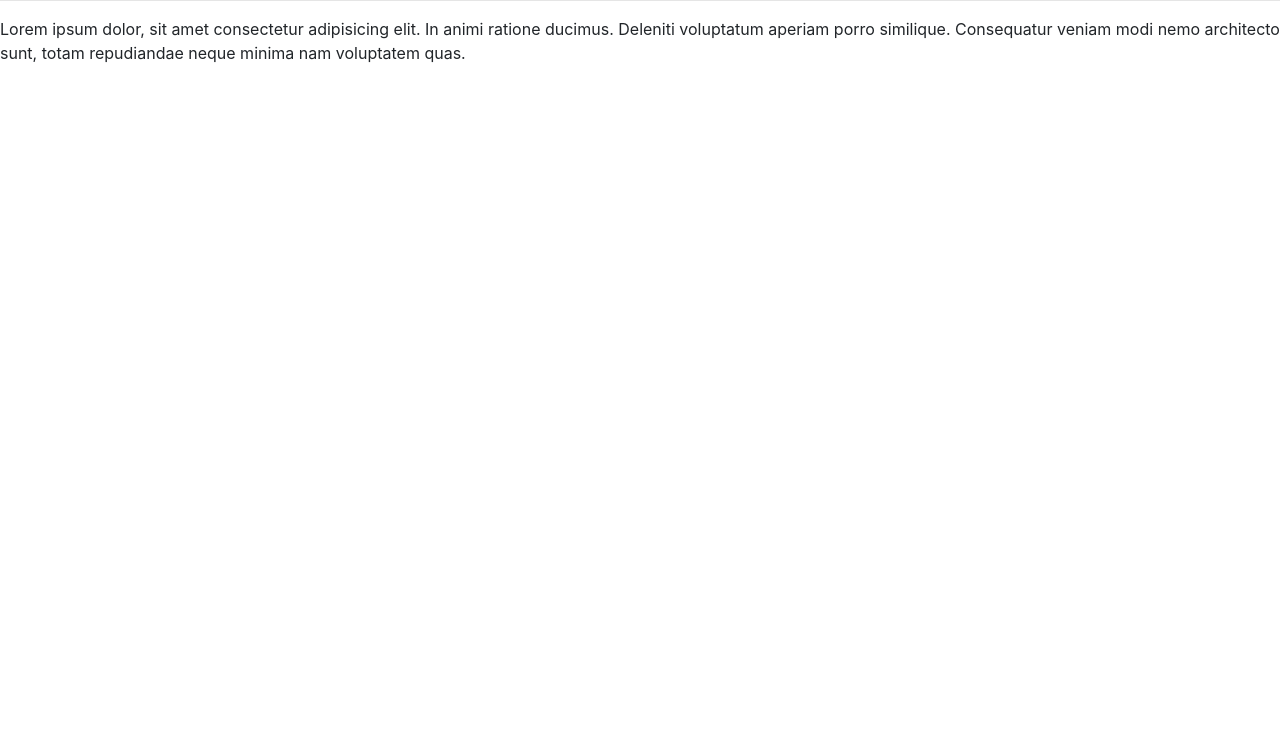
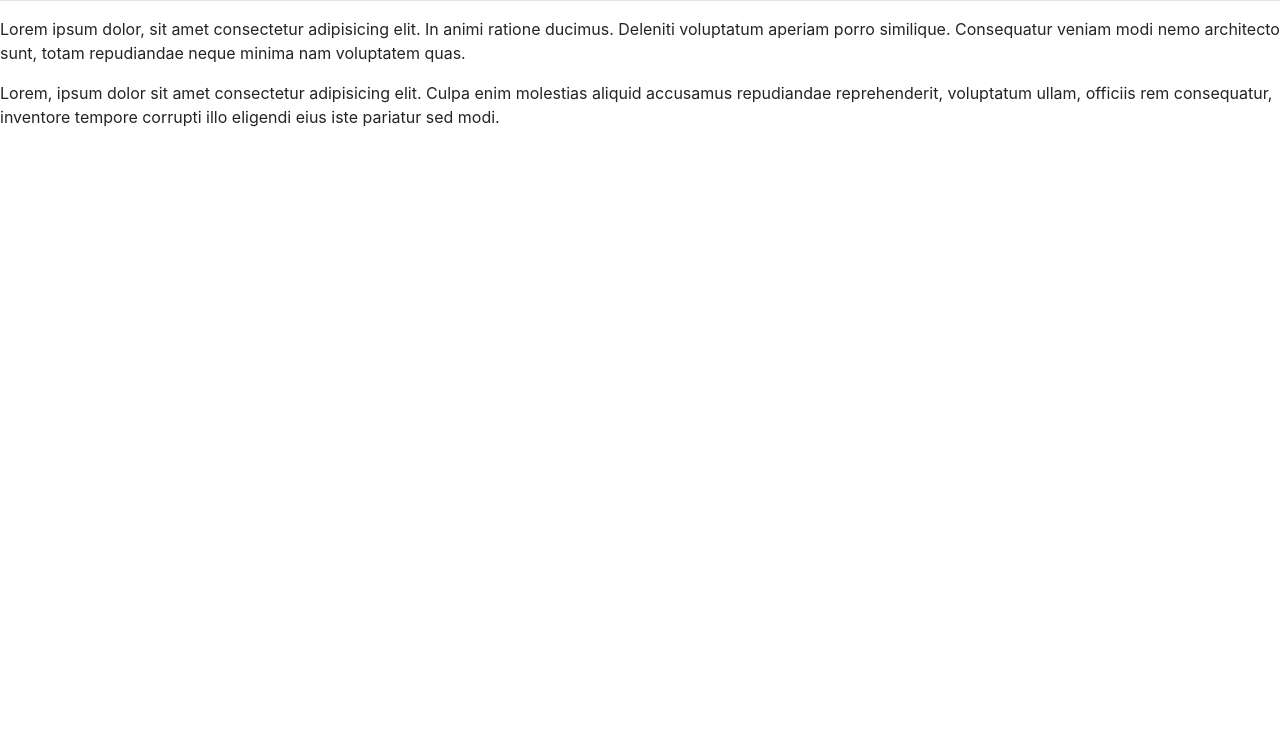
Before and after one commit to gustavoandriani/Aprendendo-Git, a plain HTML site: page site-exemplo/index.html in a window 1280 px wide. Shown: the part 64-800 px from the top of the page. Drawn offline with nearby package versions, Linux system fonts and the light colour scheme.

Commit message:
texto adicionado

```diff
--- a/site-exemplo/index.html
+++ b/site-exemplo/index.html
@@ -13,6 +13,7 @@
       <h1>Olá, mundo!</h1>
       <hr>
       <p>Lorem ipsum dolor, sit amet consectetur adipisicing elit. In animi ratione ducimus. Deleniti voluptatum aperiam porro similique. Consequatur veniam modi nemo architecto sunt, totam repudiandae neque minima nam voluptatem quas.</p>
+      <p>Lorem, ipsum dolor sit amet consectetur adipisicing elit. Culpa enim molestias aliquid accusamus repudiandae reprehenderit, voluptatum ullam, officiis rem consequatur, inventore tempore corrupti illo eligendi eius iste pariatur sed modi.</p>
     <!-- Optional JavaScript -->
     <!-- jQuery first, then Popper.js, then Bootstrap JS -->
     <script src="https://code.jquery.com/jquery-3.3.1.slim.min.js" integrity="sha384-q8i/X+965DzO0rT7abK41JStQIAqVgRVzpbzo5smXKp4YfRvH+8abtTE1Pi6jizo" crossorigin="anonymous"></script>
```
